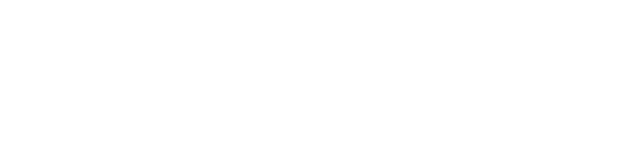
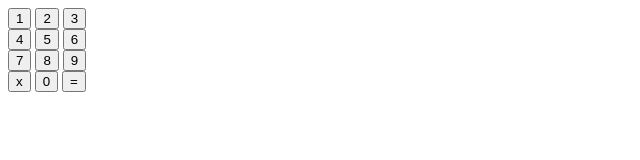
Before and after one commit to BadDust80131/odin-calculator, a plain HTML site: page index.html in a window 1280 px wide. Shown: the whole page, without its empty margins (0-640 px from the left). Drawn offline with Linux system fonts and the light colour scheme.

Commit message:
Main buttons created

```diff
--- a/index.html
+++ b/index.html
@@ -8,6 +8,25 @@
     <link rel="stylesheet" href="styles.css">
 </head>
 <body>
-
+    <div class="row_one">
+        <button id="one">1</button>
+        <button id="two">2</button>
+        <button id="three">3</button>
+    </div>
+    <div class="row_two">
+        <button id="four">4</button>
+        <button id="five">5</button>
+        <button id="six">6</button>
+    </div>
+    <div class="row_three">
+        <button id="seven">7</button>
+        <button id="eight">8</button>
+        <button id="nine">9</button>
+    </div>
+    <div class="row_four">
+        <button id="clr">x</button>
+        <button id="zero">0</button>
+        <button id="eql">=</button>
+    </div>
 </body>
 </html>
```
